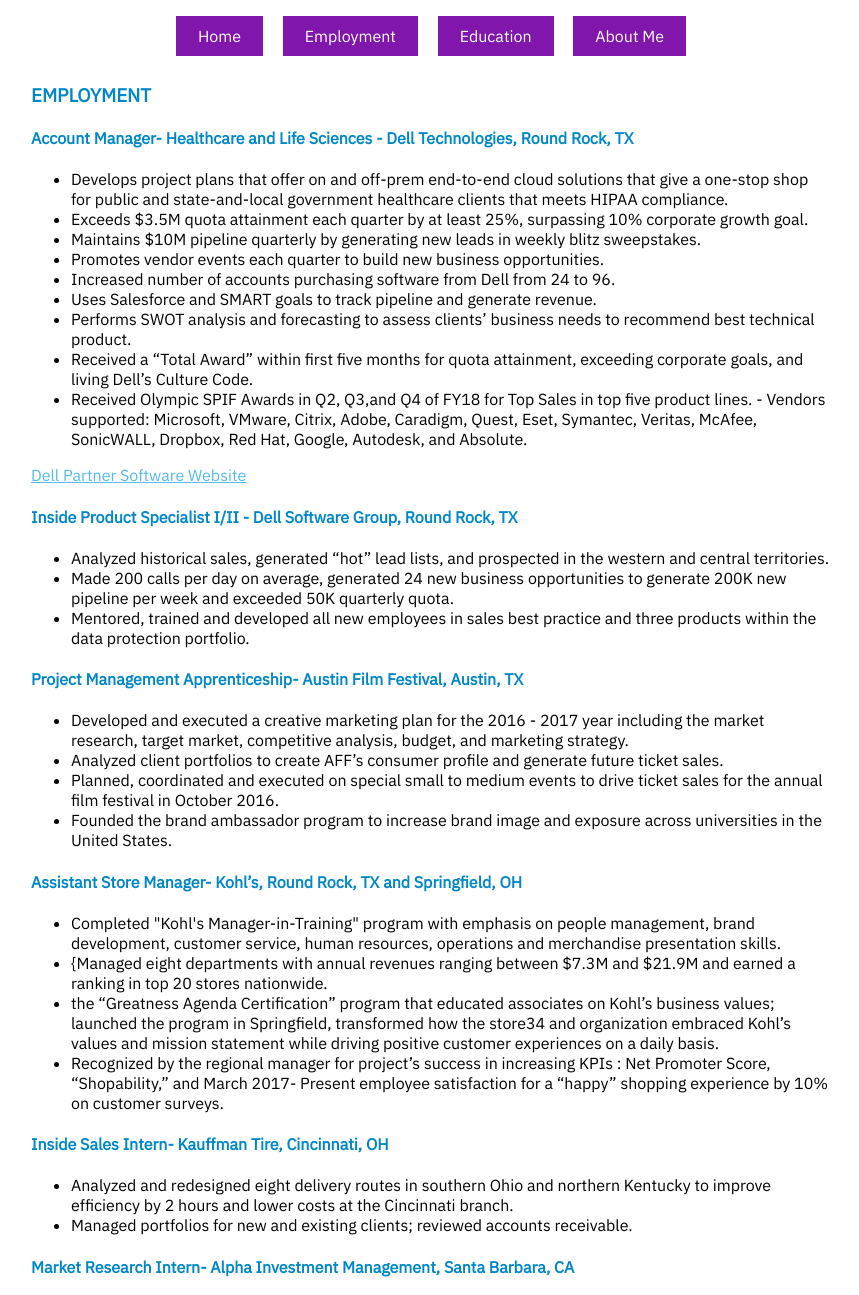
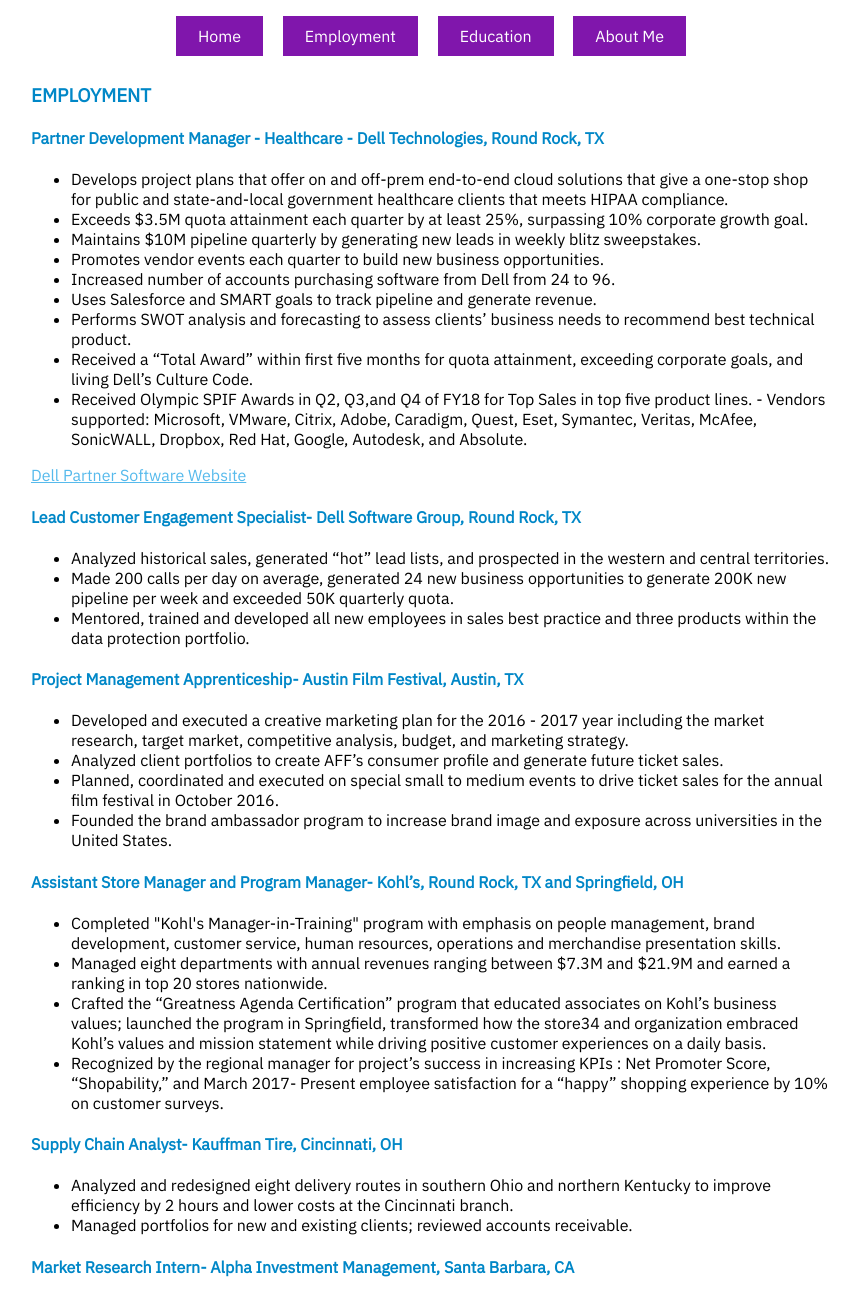
Before and after one commit to knzsokol/knzsokol.github.io, a plain HTML site: page employment.html in a window 1280 px wide. Shown: the top 1295 px of the page, without its empty margins (209-1068 px from the left). Drawn offline with Linux system fonts and the light colour scheme.

Commit message:
changesrole

```diff
--- a/employment.html
+++ b/employment.html
@@ -31,7 +31,7 @@
 
     <div class="employment container">
         <h3> EMPLOYMENT </h3>
-        <h4> Account Manager- Healthcare and Life Sciences - Dell Technologies, Round Rock, TX </h4>
+        <h4> Partner Development Manager - Healthcare - Dell Technologies, Round Rock, TX </h4>
         <ul>
             <li> Develops project plans that offer on and off-prem end-to-end cloud solutions that give a one-stop shop for public
                 and state-and-local government healthcare clients that meets HIPAA compliance. </li>
@@ -49,7 +49,7 @@
         </ul>
         <a href="https://shop.asap.com/default.aspx" target="_blank">Dell Partner Software Website</a>
 
-        <h4>Inside Product Specialist I/II - Dell Software Group, Round Rock, TX</h4>
+        <h4>Lead Customer Engagement Specialist- Dell Software Group, Round Rock, TX</h4>
         <ul>
 
             <li>Analyzed historical sales, generated “hot” lead lists, and prospected in the western and central territories.</li>
@@ -69,21 +69,21 @@
             <li>Founded the brand ambassador program to increase brand image and exposure across universities in the United States.
             </li>
         </ul>
-        <h4>Assistant Store Manager- Kohl’s, Round Rock, TX and Springfield, OH </h4>
+        <h4>Assistant Store Manager and Program Manager- Kohl’s, Round Rock, TX and Springfield, OH </h4>
         <ul>
             <li>Completed "Kohl's Manager-in-Training" program with emphasis on people management, brand development, customer
                 service, human resources, operations and merchandise presentation skills.</li>
-            <li>{Managed eight departments with annual revenues ranging between $7.3M and $21.9M and earned a ranking in top
+            <li>Managed eight departments with annual revenues ranging between $7.3M and $21.9M and earned a ranking in top
                 20 stores nationwide.
             </li>
-            <li> the “Greatness Agenda Certification” program that educated associates on Kohl’s business values; launched the
+            <li> Crafted the “Greatness Agenda Certification” program that educated associates on Kohl’s business values; launched the
                 program in Springfield, transformed how the store34 and organization embraced Kohl’s values and mission statement
                 while driving positive customer experiences on a daily basis.</li>
             <li>Recognized by the regional manager for project’s success in increasing KPIs : Net Promoter Score, “Shopability,”
                 and March 2017- Present employee satisfaction for a “happy” shopping experience by 10% on customer surveys.</li>
         </ul>
 
-        <h4>Inside Sales Intern- Kauffman Tire, Cincinnati, OH </h4>
+        <h4>Supply Chain Analyst- Kauffman Tire, Cincinnati, OH </h4>
         <ul>
             <li>Analyzed and redesigned eight delivery routes in southern Ohio and northern Kentucky to improve efficiency by
                 2 hours and lower costs at the Cincinnati branch.</li>
```
